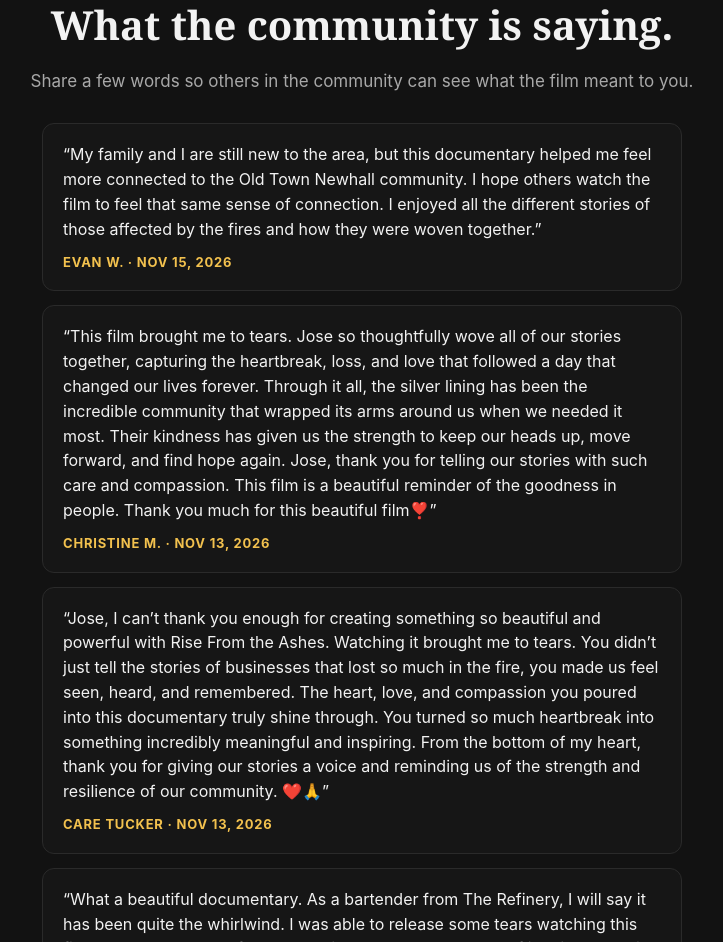
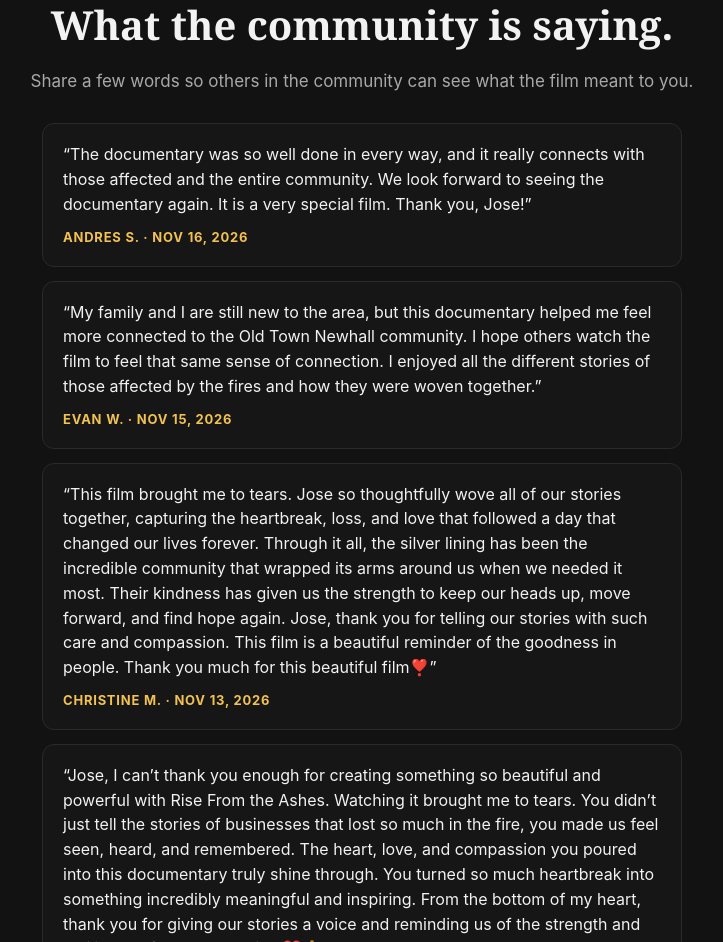
Before and after one commit to joseperezfilms/risefromtheashesdocumentary, a plain HTML site: page index.html in a window 1280 px wide. Shown: the part 3941-4883 px from the top of the page, without its empty margins (278-1001 px from the left). Drawn offline with Linux system fonts and the light colour scheme.

Commit message:
Add files via upload

```diff
--- a/index.html
+++ b/index.html
@@ -633,6 +633,7 @@ fbq('track', 'PageView');
 <script>
   // Approved reviews live here. Add each approved review as {name:"First L.", text:"...", date:"Nov 12, 2026"}, newest first.
   var REVIEWS = [
+    {name:"Andres S.", text:"The documentary was so well done in every way, and it really connects with those affected and the entire community. We look forward to seeing the documentary again. It is a very special film. Thank you, Jose!", date:"Nov 16, 2026"},
     {name:"Evan W.", text:"My family and I are still new to the area, but this documentary helped me feel more connected to the Old Town Newhall community. I hope others watch the film to feel that same sense of connection. I enjoyed all the different stories of those affected by the fires and how they were woven together.", date:"Nov 15, 2026"},
     {name:"Christine M.", text:"This film brought me to tears. Jose so thoughtfully wove all of our stories together, capturing the heartbreak, loss, and love that followed a day that changed our lives forever. Through it all, the silver lining has been the incredible community that wrapped its arms around us when we needed it most. Their kindness has given us the strength to keep our heads up, move forward, and find hope again. Jose, thank you for telling our stories with such care and compassion. This film is a beautiful reminder of the goodness in people. Thank you much for this beautiful film\u2763\ufe0f", date:"Nov 13, 2026"},
     {name:"Care Tucker", text:"Jose, I can\u2019t thank you enough for creating something so beautiful and powerful with Rise From the Ashes. Watching it brought me to tears. You didn\u2019t just tell the stories of businesses that lost so much in the fire, you made us feel seen, heard, and remembered. The heart, love, and compassion you poured into this documentary truly shine through. You turned so much heartbreak into something incredibly meaningful and inspiring. From the bottom of my heart, thank you for giving our stories a voice and reminding us of the strength and resilience of our community. \u2764\ufe0f\ud83d\ude4f", date:"Nov 13, 2026"},
```
